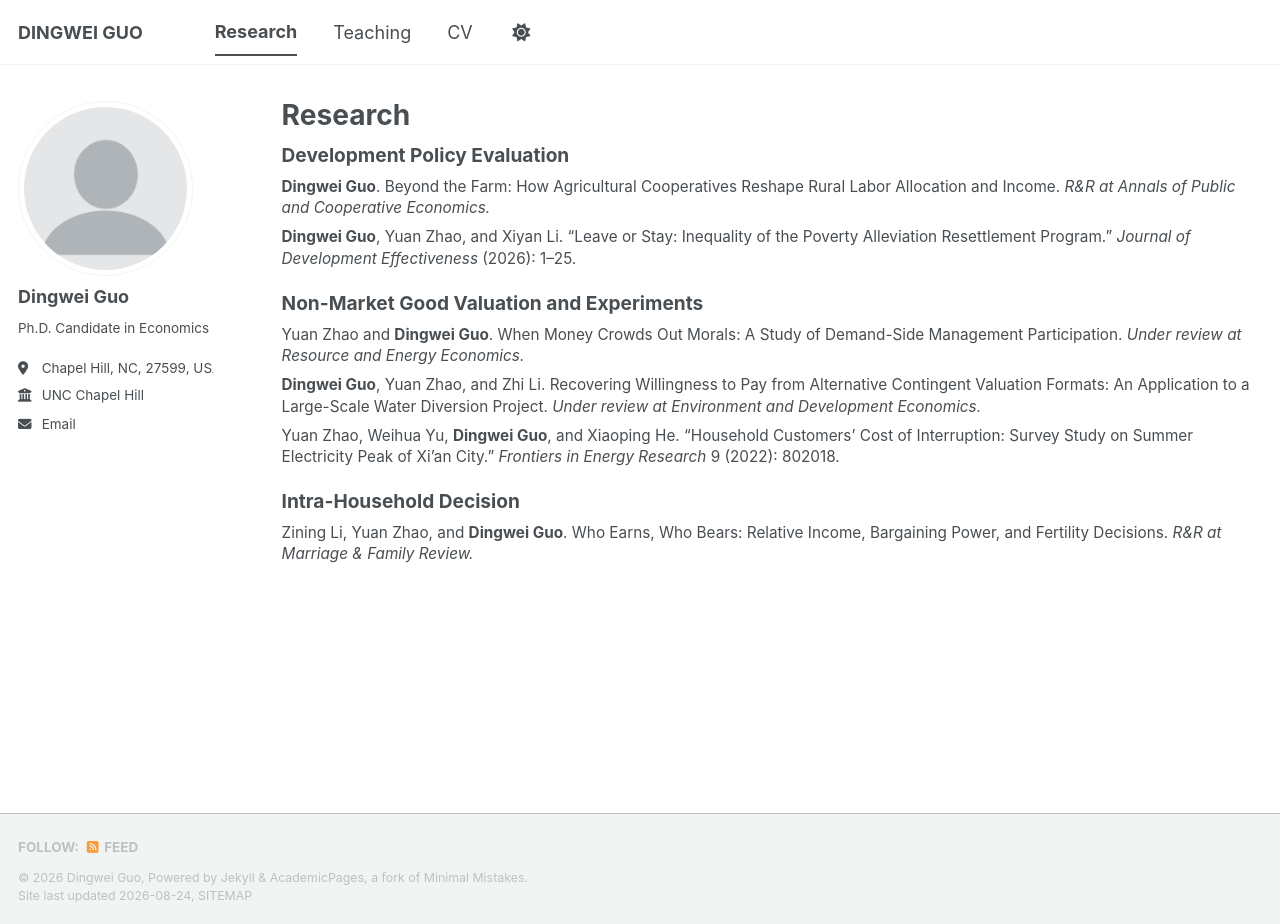
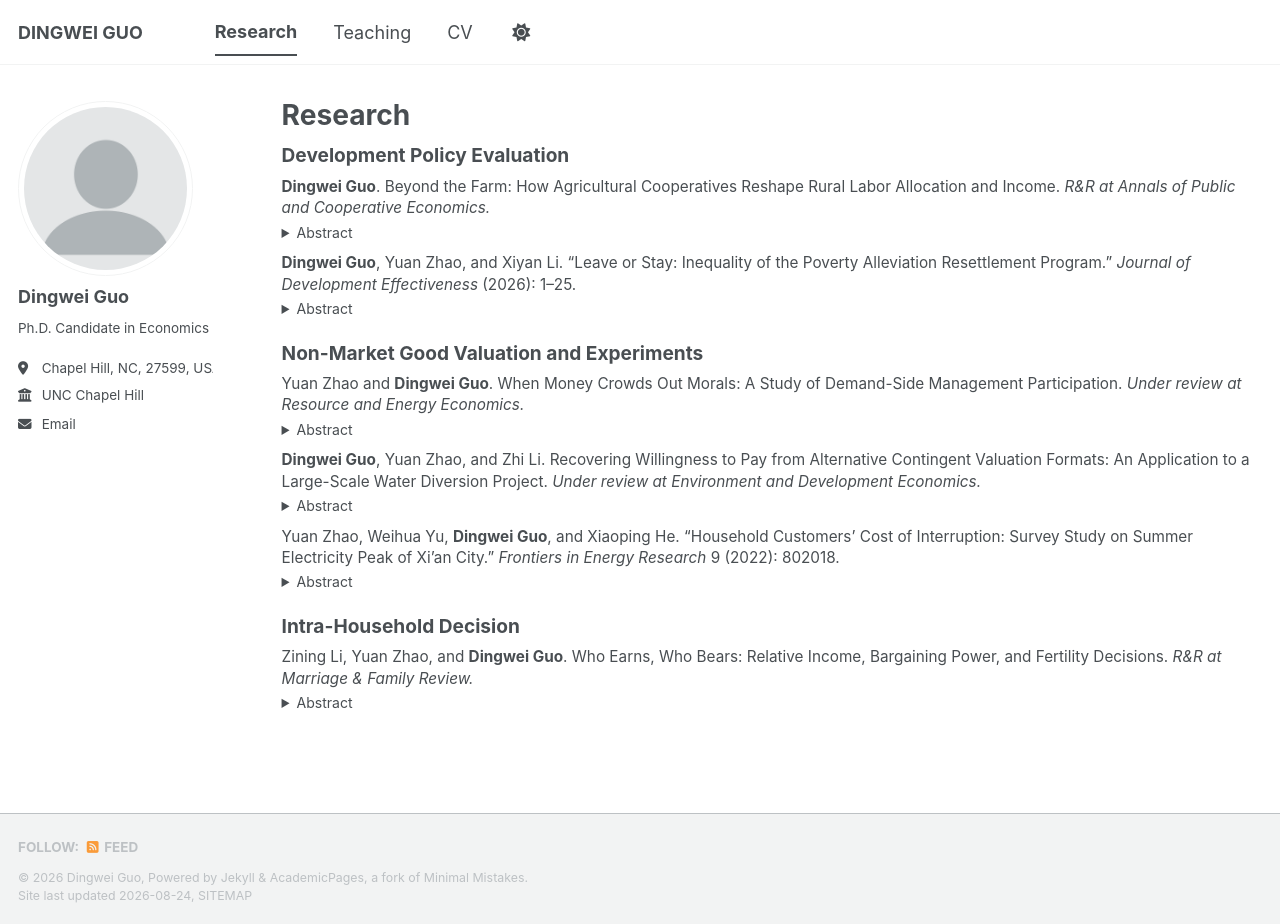
Before and after one commit to dw-guo/dw-guo.github.io, a Jekyll site: the page built from _pages/publications.html, in a window 1280 px wide and 924 px high. Built offline with Jekyll 4.4.1, drawn with Linux system fonts in a browser that asks for light colours; a style sheet for code colours, icons or effects is not loaded.

Commit message:
Update publications.html

```diff
--- a/_pages/publications.html
+++ b/_pages/publications.html
@@ -18,52 +18,109 @@ author_profile: true
     Development Policy Evaluation
   </h2>
 
-  <p style="margin: 0 0 0.5em 0;">
+  <p style="margin: 0 0 0.25em 0;">
     <strong>Dingwei Guo</strong>.
     Beyond the Farm: How Agricultural Cooperatives Reshape Rural Labor Allocation and Income.
     <em>R&amp;R at Annals of Public and Cooperative Economics.</em>
   </p>
 
-  <p style="margin: 0 0 0.5em 0;">
+  <details style="margin: 0 0 0.65em 0;">
+    <summary style="cursor: pointer; font-size: 0.92em;">
+      Abstract
+    </summary>
+    <p style="margin: 0.4em 0 0 0; line-height: 1.45;">
+      Your abstract goes here.
+    </p>
+  </details>
+
+
+  <p style="margin: 0 0 0.25em 0;">
     <strong>Dingwei Guo</strong>, Yuan Zhao, and Xiyan Li.
     “Leave or Stay: Inequality of the Poverty Alleviation Resettlement Program.”
     <em>Journal of Development Effectiveness</em> (2026): 1–25.
   </p>
+
+  <details style="margin: 0 0 0.65em 0;">
+    <summary style="cursor: pointer; font-size: 0.92em;">
+      Abstract
+    </summary>
+    <p style="margin: 0.4em 0 0 0; line-height: 1.45;">
+      Your abstract goes here.
+    </p>
+  </details>
 
 
   <h2 style="font-size: 1.25em; margin-top: 1.2em; margin-bottom: 0.45em;">
     Non-Market Good Valuation and Experiments
   </h2>
 
-  <p style="margin: 0 0 0.5em 0;">
+  <p style="margin: 0 0 0.25em 0;">
     Yuan Zhao and <strong>Dingwei Guo</strong>.
     When Money Crowds Out Morals: A Study of Demand-Side Management Participation.
     <em>Under review at Resource and Energy Economics.</em>
   </p>
 
-  <p style="margin: 0 0 0.5em 0;">
+  <details style="margin: 0 0 0.65em 0;">
+    <summary style="cursor: pointer; font-size: 0.92em;">
+      Abstract
+    </summary>
+    <p style="margin: 0.4em 0 0 0; line-height: 1.45;">
+      Your abstract goes here.
+    </p>
+  </details>
+
+
+  <p style="margin: 0 0 0.25em 0;">
     <strong>Dingwei Guo</strong>, Yuan Zhao, and Zhi Li.
     Recovering Willingness to Pay from Alternative Contingent Valuation Formats:
     An Application to a Large-Scale Water Diversion Project.
     <em>Under review at Environment and Development Economics.</em>
   </p>
 
-  <p style="margin: 0 0 0.5em 0;">
+  <details style="margin: 0 0 0.65em 0;">
+    <summary style="cursor: pointer; font-size: 0.92em;">
+      Abstract
+    </summary>
+    <p style="margin: 0.4em 0 0 0; line-height: 1.45;">
+      Your abstract goes here.
+    </p>
+  </details>
+
+
+  <p style="margin: 0 0 0.25em 0;">
     Yuan Zhao, Weihua Yu, <strong>Dingwei Guo</strong>, and Xiaoping He.
     “Household Customers’ Cost of Interruption:
     Survey Study on Summer Electricity Peak of Xi’an City.”
     <em>Frontiers in Energy Research</em> 9 (2022): 802018.
   </p>
 
+  <details style="margin: 0 0 0.65em 0;">
+    <summary style="cursor: pointer; font-size: 0.92em;">
+      Abstract
+    </summary>
+    <p style="margin: 0.4em 0 0 0; line-height: 1.45;">
+      Your abstract goes here.
+    </p>
+  </details>
+
 
   <h2 style="font-size: 1.25em; margin-top: 1.2em; margin-bottom: 0.45em;">
     Intra-Household Decision
   </h2>
 
-  <p style="margin: 0 0 0.5em 0;">
+  <p style="margin: 0 0 0.25em 0;">
     Zining Li, Yuan Zhao, and <strong>Dingwei Guo</strong>.
     Who Earns, Who Bears: Relative Income, Bargaining Power, and Fertility Decisions.
     <em>R&amp;R at Marriage &amp; Family Review.</em>
   </p>
 
+  <details style="margin: 0 0 0.65em 0;">
+    <summary style="cursor: pointer; font-size: 0.92em;">
+      Abstract
+    </summary>
+    <p style="margin: 0.4em 0 0 0; line-height: 1.45;">
+      Your abstract goes here.
+    </p>
+  </details>
+
 </div>
```
